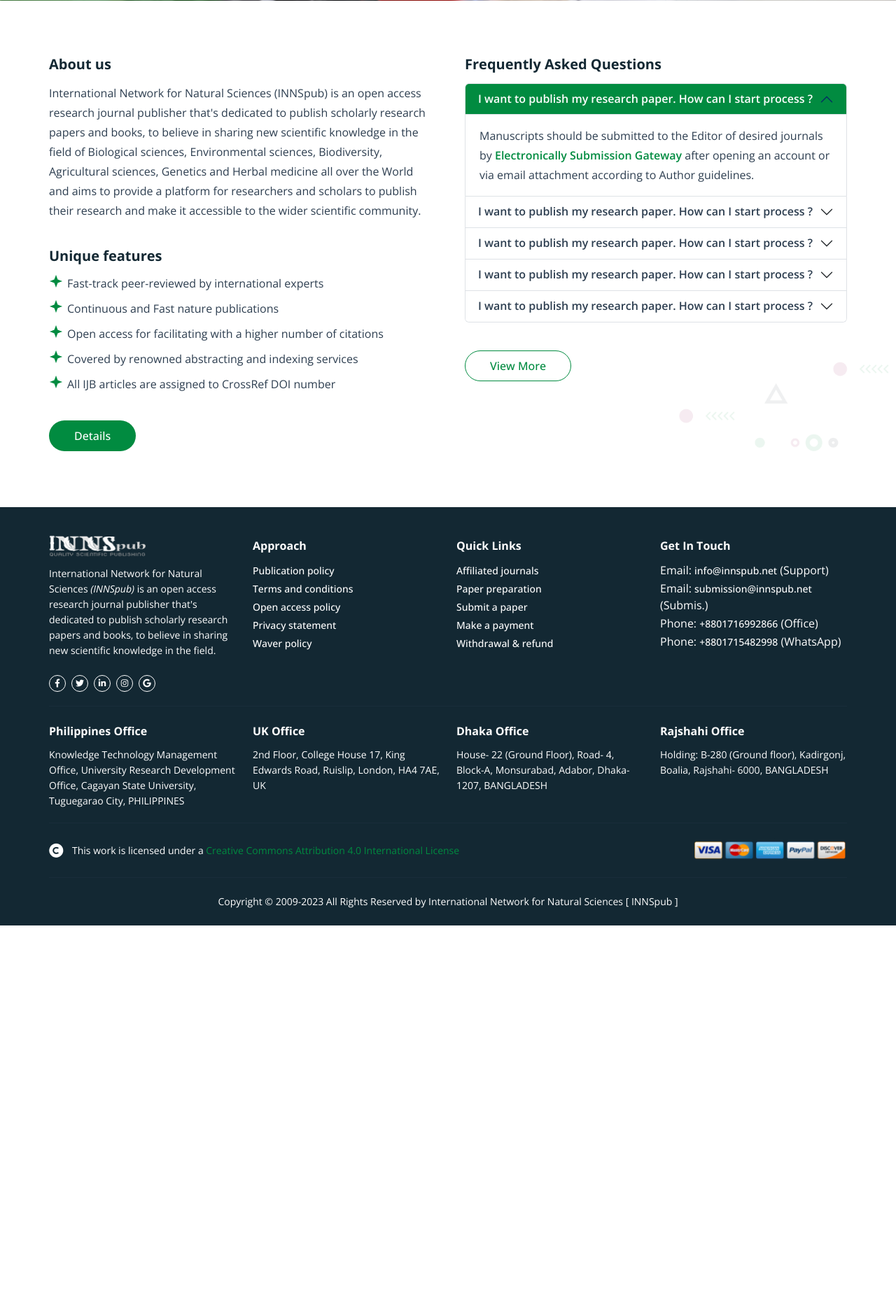
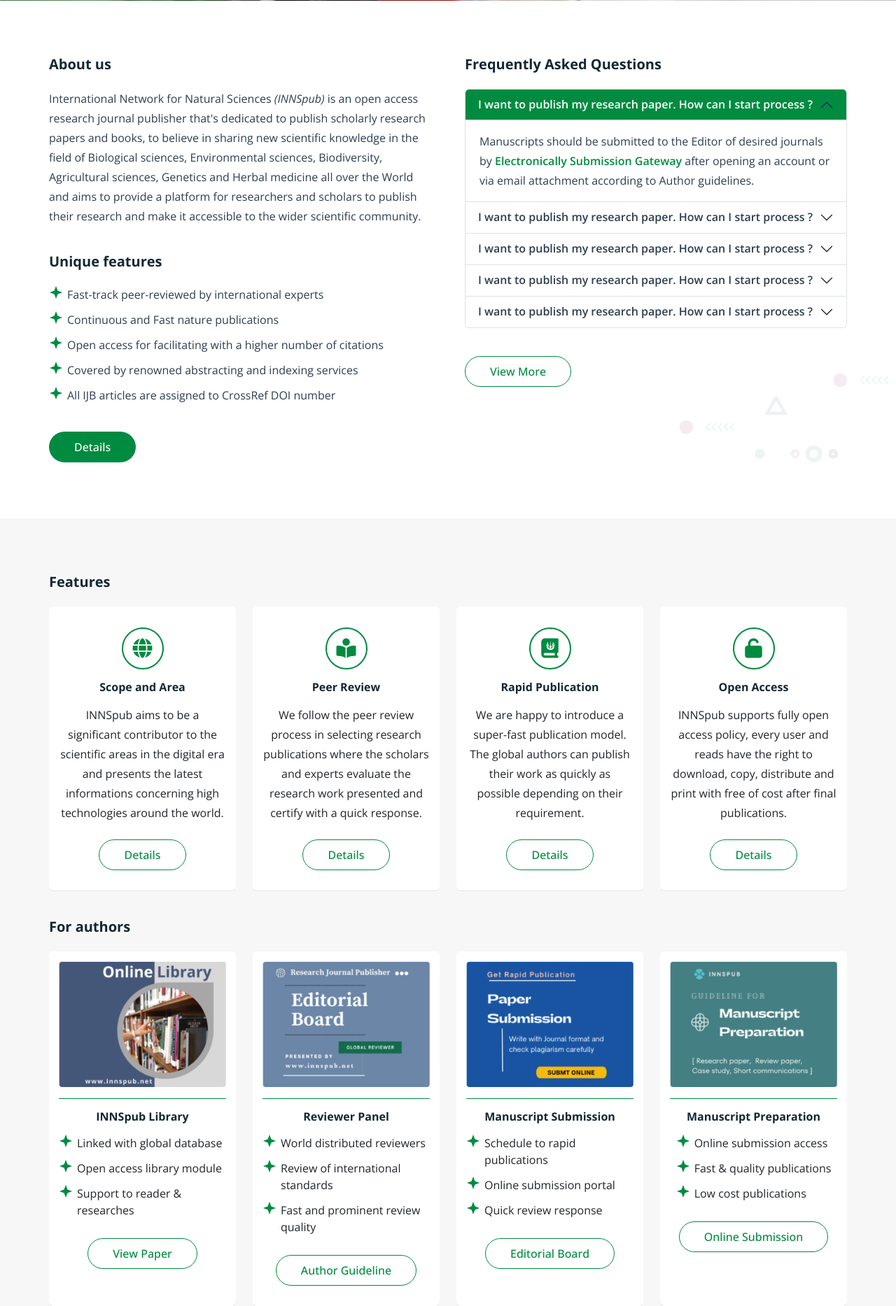
Before and after one commit to alom86/innspub, a PHP site: page / in a window 1280 px wide. Shown: the part 593-2460 px from the top of the page at 70% size. Before the commit the page ends 1916 px from the top, so only its background shows below. Run offline with PHP 8.4, Linux system fonts and the light colour scheme; some libraries are stand-ins or nearby versions.

Commit message:
feature & authors done

```diff
--- a/assets/css/style.css
+++ b/assets/css/style.css
@@ -17,6 +17,7 @@
 	|	|___offcanvas
 	|	|___footer-item
 	|	|___accordion
+	|	|___card
 	|
 	|___layout
 	|	|___header
@@ -25,6 +26,7 @@
 	|___ sections
 	|	|___banner
 	|	|___about
+	|	|___feature
 	|
 	|___ END STYLESHEET INDEXING
 
@@ -37,7 +39,7 @@
 /* Variables */
 /* Global */
 body {
-  background-color: #D9D9D9;
+  background-color: #F7F7F7;
   color: #2D3E50;
   font-family: "Open Sans", sans-serif;
   font-size: 16px;
@@ -47,7 +49,7 @@
 
 a {
   text-decoration: none;
-  transition: 0.3s;
+  transition: 0.3s ease-in-out;
   color: #018B40;
 }
 
@@ -74,10 +76,17 @@
 
 h2 {
   font-size: 20px;
+  margin-bottom: 24px;
+  line-height: 22px;
+}
+
+h3 {
+  font-size: 16px;
+}
+
+h2, h3 {
   color: #132833;
   font-weight: 700;
-  margin-bottom: 16px;
-  line-height: 22px;
 }
 
 ul {
@@ -91,6 +100,11 @@
 }
 ul li::marker {
   margin-top: 6px;
+}
+
+img {
+  max-width: 100%;
+  height: auto;
 }
 
 @media (min-width: 1200px) {
@@ -400,7 +414,7 @@
 }
 .navbar .navbar-nav .dropdown-toggle::after {
   margin-left: 6px;
-  transition: 0.3s;
+  transition: 0.3s ease-in-out;
 }
 .navbar .navbar-nav .nav-link {
   border-bottom: 2px solid transparent;
@@ -416,7 +430,7 @@
 }
 .navbar .dropdown-menu {
   border: none;
-  animation: 0.3s slide-top;
+  animation: 0.3s ease-in-out slide-top;
 }
 .navbar .dropdown-item {
   font-weight: 400;
@@ -626,6 +640,60 @@
   }
 }
 
+.card {
+  background-color: #FFFFFF;
+  border: none;
+  padding: 14px 14px 30px;
+  align-items: center;
+  height: 100%;
+  transition: all 0.3s ease-in-out;
+  box-shadow: 0px -1px 0px 0px #E1E3E5 inset;
+}
+.card__icon {
+  width: 60px;
+  height: 60px;
+  border-radius: 50%;
+  border: 2px solid #018B40;
+  padding: 20px;
+  margin-top: 16px;
+  display: flex;
+  align-items: center;
+  justify-content: center;
+  transition: 0.3s ease-in-out;
+}
+.card__icon i {
+  color: #018B40;
+  font-size: 28px;
+}
+.card__img {
+  width: 100%;
+  padding-bottom: 16px;
+  border-bottom: 1px solid #018B40;
+}
+.card__img img {
+  border-radius: 4px;
+  width: 100%;
+}
+.card h3 {
+  margin: 16px 0;
+}
+.card p {
+  text-align: center;
+  margin-bottom: 24px;
+}
+.card ul {
+  margin-bottom: 16px;
+}
+.card:hover {
+  box-shadow: 0px 2px 10px 0px rgba(1, 139, 64, 0.2509803922);
+}
+.card:hover .card__icon {
+  background-color: #018B40;
+}
+.card:hover .card__icon i {
+  color: #FFFFFF;
+}
+
 /*----------------------------------
 	~~~ Layout ~~~
 -----------------------------------*/
@@ -752,6 +820,13 @@
   }
 }
 
+.feature {
+  margin-bottom: 40px;
+}
+.feature h2 {
+  margin-bottom: 24px;
+}
+
 /*----------------------------------
 	~~~ Pages ~~~
 ----------------------------------- *//*# sourceMappingURL=style.css.map */
--- /dev/null
+++ b/assets/scss/components/_card.scss
@@ -0,0 +1,59 @@
+.card{
+    background-color: $color_white;
+    border: none;
+    padding: 14px 14px 30px;
+    align-items: center;
+    height: 100%;
+    transition: all $transition;
+    box-shadow: $shadow_card;
+
+    &__icon{
+        width: 60px;
+        height: 60px;
+        border-radius: $radius_circle;
+        border: 2px solid $color_primary;
+        padding: 20px;
+        margin-top: 16px;
+        display: flex;
+        align-items: center;
+        justify-content: center;
+        transition: $transition;
+        i{
+            color: $color_primary;
+            font-size: 28px;
+        }
+    }
+
+    &__img{
+        width: 100%;
+        img{
+            border-radius: $radius_1;
+            width: 100%;
+        }
+        padding-bottom: 16px;
+        border-bottom: 1px solid $color_primary;
+    }
+    h3{
+        margin: 16px 0;
+    }
+    p{
+        text-align: center;
+        margin-bottom: 24px;
+    }
+    ul{
+        margin-bottom: 16px;
+    }
+
+    &:hover{
+        box-shadow: $shadow_hover;
+        .card{
+            &__icon{
+                background-color: $color_primary;
+                i{
+                    color: $color_white;
+                }
+            }
+        }
+    }
+
+}
--- a/assets/scss/helper/_global.scss
+++ b/assets/scss/helper/_global.scss
@@ -36,10 +36,15 @@
 
 h2{
     font-size: 20px;
+    margin-bottom: 24px;
+    line-height: 22px;
+}
+h3{
+    font-size: 16px;
+}
+h2, h3{
     color: $color_natural_head;
     font-weight: 700;
-    margin-bottom: 16px;
-    line-height: 22px;
 }
 
 ul{
@@ -55,6 +60,10 @@
     }
 }
 
+img{
+    max-width: 100%;
+    height: auto;
+}
 
 
 // Responsive
--- a/assets/scss/helper/_variables.scss
+++ b/assets/scss/helper/_variables.scss
@@ -5,7 +5,7 @@
 $color_natural_head: #132833;
 $color_natural_description: #2D3E50;
 $color_white: #FFFFFF;
-$color_body: #D9D9D9;
+$color_body: #F7F7F7;
 
 $accordion-icon-active-color: $color_white;
 
@@ -14,7 +14,7 @@
 $font_oswald: 'Oswald', sans-serif;
 
 // Transitions
-$transition: 0.3s;
+$transition: 0.3s ease-in-out;
 
 // Radius
 $radius_1: 4px;
@@ -31,3 +31,5 @@
 
 // Shadow
 $shadow_1: 0px 0px 6px 0px #00000040;
+$shadow_card: 0px -1px 0px 0px #E1E3E5 inset;
+$shadow_hover: 0px 2px 10px 0px #018B4040;
--- /dev/null
+++ b/assets/scss/sections/_feature.scss
@@ -0,0 +1,6 @@
+.feature{
+    margin-bottom: 40px;
+    h2{
+        margin-bottom: 24px;
+    }
+}
--- a/assets/scss/style.scss
+++ b/assets/scss/style.scss
@@ -17,6 +17,7 @@
 	|	|___offcanvas
 	|	|___footer-item
 	|	|___accordion
+	|	|___card
 	|
 	|___layout
 	|	|___header
@@ -25,6 +26,7 @@
 	|___ sections
 	|	|___banner
 	|	|___about
+	|	|___feature
 	|
 	|___ END STYLESHEET INDEXING
 
@@ -57,6 +59,7 @@
 @import 'components/offcanvas';
 @import 'components/footer-item';
 @import 'components/accordion';
+@import 'components/card';
 
 
 /*----------------------------------
@@ -71,6 +74,7 @@
 -----------------------------------*/
 @import 'sections/banner';
 @import 'sections/about';
+@import 'sections/feature';
 
 
 /*----------------------------------
--- a/index.html
+++ b/index.html
@@ -273,6 +273,7 @@
             </div>
         </section>
 
+
         <!-- About section -->
         <section class="about section_gap">
             <div class="container position-relative">
@@ -280,7 +281,7 @@
                     <div class="col">
                         <div class="about__content">
                             <h2>About us</h2>
-                            <p>International Network for Natural Sciences (INNSpub) is an open access research journal publisher that's dedicated to publish scholarly research papers and books, to believe in sharing new scientific knowledge in the field of Biological sciences, Environmental sciences, Biodiversity, Agricultural sciences, Genetics and Herbal medicine all over the World and aims to provide a platform for researchers and scholars to publish their research and make it accessible to the wider scientific community. </p>
+                            <p>International Network for Natural Sciences <em>(INNSpub)</em> is an open access research journal publisher that's dedicated to publish scholarly research papers and books, to believe in sharing new scientific knowledge in the field of Biological sciences, Environmental sciences, Biodiversity, Agricultural sciences, Genetics and Herbal medicine all over the World and aims to provide a platform for researchers and scholars to publish their research and make it accessible to the wider scientific community. </p>
                         </div>
                         <div class="about__content">
                             <h2>Unique features</h2>
@@ -367,6 +368,130 @@
                     </div>
                 </div>
                 <img class="about__bg_shap" src="assets/images/shape/about_bg.png" alt="about_bg">
+            </div>
+        </section>
+
+
+        <!-- feature & autho -->
+        <section class="section_gap">
+            <div class="container">
+                <!-- feature -->
+                <div class="feature">
+                    <h2>Features</h2>
+                    <div class="row g-4 row-cols-1 row-cols-sm-2 row-cols-xl-4">
+                        <div class="col">
+                            <div class="card">
+                                <div class="card__icon">
+                                    <i class="fa-solid fa-globe"></i>
+                                </div>
+                                <h3>Scope and Area</h3>
+                                <p>INNSpub aims to be a significant
+                                    contributor to the scientific areas in the
+                                    digital era and presents the latest
+                                    informations concerning high technologies
+                                    around the world.</p>
+                                <a class="btn btn_secondary" href="#">Details</a>
+                            </div>
+                        </div>
+                        <div class="col">
+                            <div class="card">
+                                <div class="card__icon">
+                                    <i class="fa-solid fa-book-open-reader"></i>
+                                </div>
+                                <h3>Peer Review</h3>
+                                <p>We follow the peer review process in selecting research publications where the scholars and experts evaluate the research work presented and certify with a quick response.</p>
+                                <a class="btn btn_secondary" href="#">Details</a>
+                            </div>
+                        </div>
+                        <div class="col">
+                            <div class="card">
+                                <div class="card__icon">
+                                    <i class="fa-solid fa-book-journal-whills"></i>
+                                </div>
+                                <h3>Rapid Publication</h3>
+                                <p>We are happy to introduce a super-fast publication model. The global authors can publish their work as quickly as possible depending on their requirement.</p>
+                                <a class="btn btn_secondary" href="#">Details</a>
+                            </div>
+                        </div>
+                        <div class="col">
+                            <div class="card">
+                                <div class="card__icon">
+                                    <i class="fa-solid fa-unlock"></i>
+                                </div>
+                                <h3>Open Access</h3>
+                                <p>INNSpub supports fully open access policy, every user and reads have the right to download, copy, distribute and print with free of cost after final publications.</p>
+                                <a class="btn btn_secondary" href="#">Details</a>
+                            </div>
+                        </div>
+                    </div>
+                </div>
+
+                <!-- author -->
+                <div class="author">
+                    <h2>For authors</h2>
+                    <div class="row g-4 row-cols-1 row-cols-sm-2 row-cols-xl-4">
+                        <div class="col">
+                            <div class="card">
+                                <div class="card__img">
+                                    <img src="assets/images/authors/INNSpub_Library.png" alt="INNSpub_Library">
+                                </div>
+                                <h3>INNSpub Library</h3>
+                                <ul>
+                                    <li>Linked with global database</li>
+                                    <li>Open access library module</li>
+                                    <li>Support to reader & researches</li>
+                                </ul>
+
+                                <a class="btn btn_secondary" href="#">View Paper</a>
+                            </div>
+                        </div>
+                        <div class="col">
+                            <div class="card">
+                                <div class="card__img">
+                                    <img src="assets/images/authors/Reviewer_Pannel.png" alt="Reviewer_Pannel">
+                                </div>
+                                <h3>Reviewer Panel</h3>
+                                <ul>
+                                    <li>World distributed reviewers</li>
+                                    <li>Review of international standards</li>
+                                    <li>Fast and prominent review quality</li>
+                                </ul>
+
+                                <a class="btn btn_secondary" href="#">Author Guideline</a>
+                            </div>
+                        </div>
+                        <div class="col">
+                            <div class="card">
+                                <div class="card__img">
+                                    <img src="assets/images/authors/Manuscript_Submission.png" alt="Manuscript_Submission">
+                                </div>
+                                <h3>Manuscript Submission</h3>
+                                <ul>
+                                    <li>Schedule to rapid publications</li>
+                                    <li>Online submission portal</li>
+                                    <li>Quick review response</li>
+                                </ul>
+
+                                <a class="btn btn_secondary" href="#">Editorial Board</a>
+                            </div>
+                        </div>
+                        <div class="col">
+                            <div class="card">
+                                <div class="card__img">
+                                    <img src="assets/images/authors/Manuscript_Preparation.png" alt="Manuscript_Preparation">
+                                </div>
+                                <h3>Manuscript Preparation</h3>
+                                <ul>
+                                    <li>Online submission access</li>
+                                    <li>Fast & quality publications</li>
+                                    <li>Low cost publications</li>
+                                </ul>
+
+                                <a class="btn btn_secondary" href="#">Online Submission</a>
+                            </div>
+                        </div>
+                    </div>
+                </div>
             </div>
         </section>
     </main>
```
Also changed, not shown: assets/images/authors/INNSpub_Library.png (added), assets/images/authors/Manuscript_Preparation.png (added), assets/images/authors/Manuscript_Submission.png (added), assets/images/authors/Reviewer_Pannel.png (added), 1 other file.
